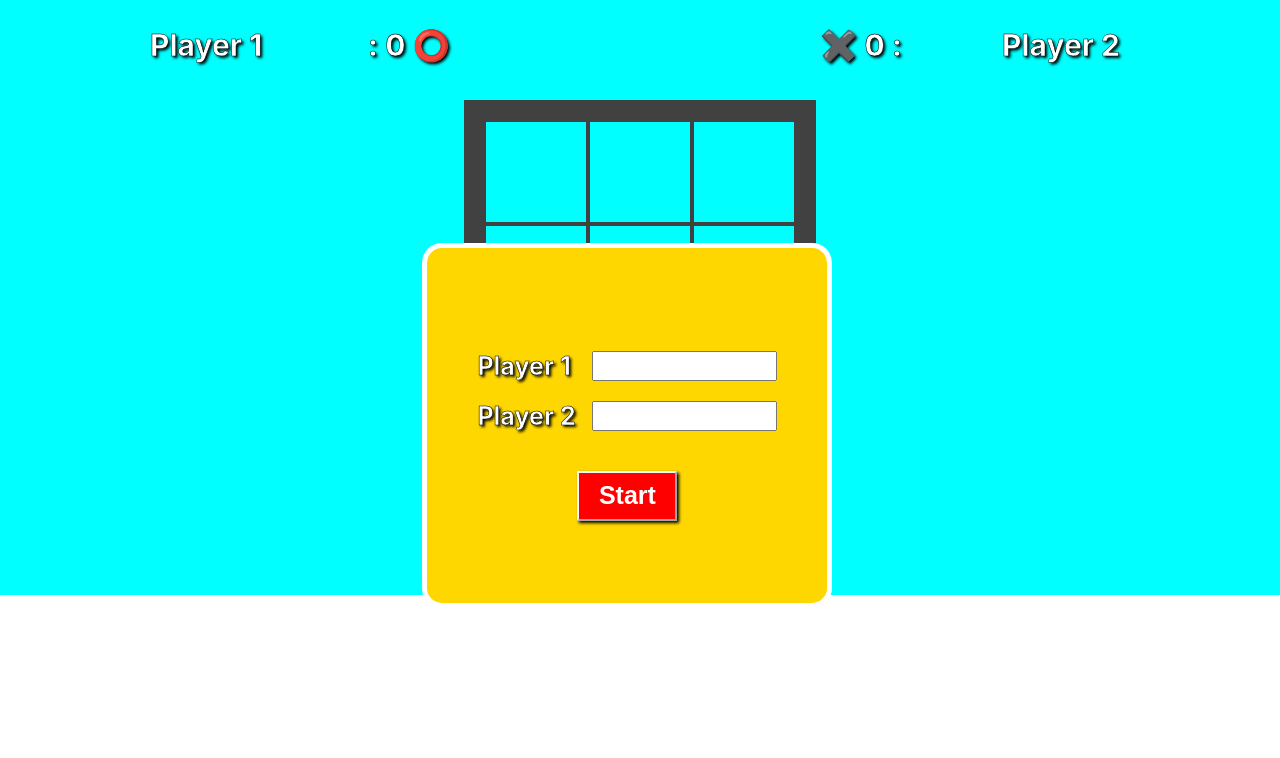
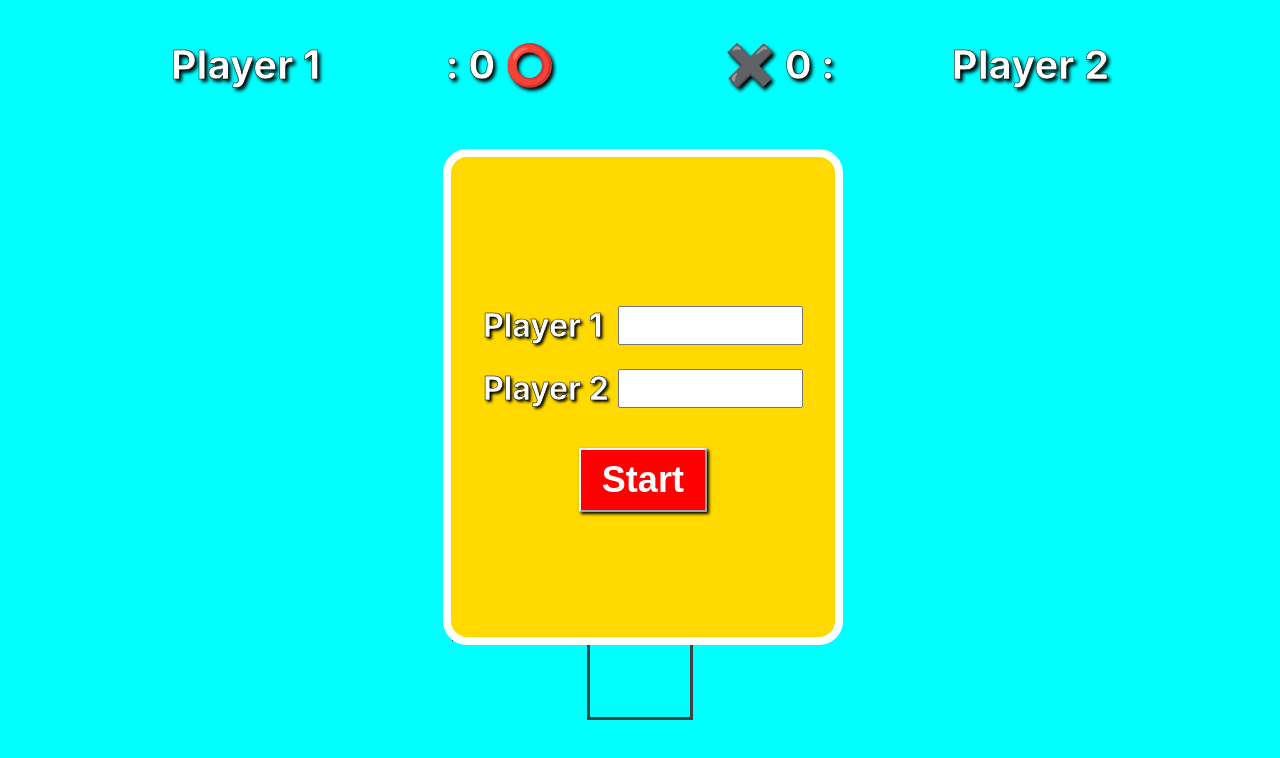
Before and after one commit to kratiks26/tick-tac-toe-, a React (Create React App) app: page / in a window 1280 px wide. Shown: the top 758 px of the page. Built offline with nearby package versions, Linux system fonts and the light colour scheme.

Commit message:
completed

```diff
--- a/src/tickTack/tickTack.css
+++ b/src/tickTack/tickTack.css
@@ -1,194 +1,153 @@
-/* * {
-    margin: 0;
-    padding: 0;
-    box-sizing: border-box;
-}
-
-html,
-body {
-    width: 1080px;
-    height: 720px;
-} */
-
-.container-div{
+.container-div {
+  width: 100vw;
+  height: 100vh;
   background-color: aqua;
-    padding:100px;
-    padding-bottom: 147px;
   display: flex;
   flex-wrap: wrap;
   justify-content: center;
   align-items: center;
 }
 
-.game-box{
-    width: 312px;
-    height: 308px;
-    border: 20px solid rgb(65, 65, 65);
+.game-box {
+  width: 24.4vw;
+  height: 52.3vh;
+  border: 4vh solid rgb(65, 65, 65);
   display: flex;
   flex-wrap: wrap;
   justify-content: center;
   align-items: center;
 }
 
-.box{
-    width: 100px;
-    height: 100px;
-    border: 2px solid rgb(65, 65, 65);
-    display:flex;
+.box {
+  width: 7.8vw;
+  height: 7.8vw;
+  border: 0.4vh solid rgb(65, 65, 65);
+  display: flex;
   justify-content: center;
   align-items: center;
-    font-size: 50px;
+  font-size: 4vw;
 }
 
-.form-box{
+.form-box {
   position: absolute;
   z-index: 10;
-    background-color: rgba(0, 0, 0, 0.171);
-    padding-left:500px;
-    padding-right:500px;
-    padding-top:180px;
-    padding-bottom:180px;
+  background-color: rgba(0, 0, 0, 0.721);
+  width: 100vw;
+  height: 100vh;
+  display: flex;
+  justify-content: center;
 }
 
-.form-div{
-    width: 400px;
-    height: 250px;
-    background-color:rgb(255, 204, 0);
+.form-div {
+  width: 40vw;
+  height: 25vh;
+  background-color: rgb(255, 204, 0);
   position: relative;
   display: flex;
   flex-wrap: wrap;
   justify-content: center;
   align-items: center;
-    border: 2px solid black;
+  border: 0.5vh solid rgb(58, 58, 58);
+  position: absolute;
+  bottom: 1%;
+  display: flex;
+  flex-direction: column;
+  align-items: center;
+  justify-content: center;
 }
 
-.message-tag{
-    position:absolute;
-    bottom: 50%;
-
+.play-button {
+  width: 20vw;
+  height: 7vh;
+  color: white;
+  font-size: 3vh;
+  font-weight: bold;
+  background-color: rgb(255, 0, 0);
+  border: 0.5vh solid white;
 }
 
-.play-button{
+.modal-container {
+  width: 30vw;
+  height: 60vh;
+  background-color: rgb(255, 217, 0);
   position: absolute;
-    left: 25%;
-    bottom:30%;
-    width: 200px;
-    height:40px;
-    color: gold;
-    font-size: 20px;
-    font-weight: bold;
-    text-shadow: 20px  black ;
-    background-color: rgb(255, 0, 0);
-    border: 2px solid white;
-
+  bottom: 19.4%;
+  left: 34.6%;
+  display: flex;
+  justify-content: center;
+  align-items: center;
+  border-radius: 3vh;
+  border: 1vh solid white;
 }
 
-
-.modal-container{
-    width: 400px;
-    height: 355px;
-    background-color: gold;
-    position: absolute;
-    bottom: 24%;
-    left: 33%;
-    display:flex;
-    justify-content: center;
-    align-items: center;
-    border-radius: 20px;
-    border: 5px solid white;
+.player-name-input {
+  margin-top: 3vh;
+  width: 25vw;
+  display: flex;
+  justify-content: space-between;
 }
 
-.player{
-    margin-top:20px;
-    width: 300px;
-    display: flex;
-    justify-content: space-between;
-    /* background-color: aqua; */
-
-}
-
-.label-name{
-    font-size: 25px;
+.player-label-name {
+  font-size: 4vh;
   font-weight: bold;
   color: white;
   -webkit-text-stroke-width: 0.5px;
   -webkit-text-stroke-color: black;
-    text-shadow: 2px 2px 3px black ;
-
+  text-shadow: 2px 2px 3px black;
 }
 
-.start-button{
-    margin-top: 20px;
+.start-button {
+  margin-top: 5vh;
   color: white;
   background-color: red;
-    font-size: 25px;
+  font-size: 4.5vh;
   font-weight: bolder;
   border-color: aliceblue;
-    width:100px;
-    height: 50px;
+  width: 10vw;
+  height: 8vh;
   box-shadow: 2px 2px 3px rgb(0, 0, 0);
 }
 
-.button{
+.button-div {
   display: flex;
   justify-content: center;
   align-items: center;
-
 }
 
-.score-board{
-    /* background-color: red; */
+.score-board {
   position: absolute;
-    top:0%;
-    width:1000px;
-    height: 50px;
+  top: 3%;
+  width: 100vw;
+  height: 10vh;
+  display: flex;
+  align-items: center;
+  justify-content: space-evenly;
+}
+
+.player-name-one {
+  width: 30vw;
+  height: 10vh;
   display: flex;
   align-items: center;
   justify-content: space-between;
-    /* border: 2px solid black; */
-    padding-left: 50px;
-    padding-right: 50px;
-    margin-top: 20px ;
+  font-weight: bold;
+  font-size: 5vh;
+  color: white;
+  -webkit-text-stroke-width: 0.5px;
+  -webkit-text-stroke-color: black;
+  text-shadow: 0.2vw 0.2vw 0.3vw black;
 }
 
-.player-name-one{
-    /* background-color: gold;
-    border:2px solid white; */
-    width: 300px;
-    height: 50px;
-    display:flex;
+.player-name-two {
+    width: 30vw;
+    height: 10vh;
+    display: flex;
     align-items: center;
     justify-content: space-between;
     font-weight: bold;
-    font-size: 30px;
-    padding-left: 10px;
-    padding-right: 20px;
+    font-size: 5vh;
     color: white;
     -webkit-text-stroke-width: 0.5px;
     -webkit-text-stroke-color: black;
-    text-shadow: 2px 2px 3px black ;
+    text-shadow: 0.2vw 0.2vw 0.3vw black;
 }
-
-.name{
-    /* width: 200px;
-    overflow: hidden; */
-}
-
-
-.player-name-two{
-    /* background-color: gold;
-    border:2px solid white; */
-    width: 300px;
-    height: 50px;
-    display:flex;
-    align-items: center;
-    justify-content: space-between;
-    font-weight: bold;
-    font-size: 30px;
-    padding-left: 10px;
-    padding-right: 20px;
-    color: white;
-    -webkit-text-stroke-width: 0.5px;
-    -webkit-text-stroke-color: black;
-    text-shadow: 2px 2px 3px black ;
-}
--- a/src/tickTack/tickTack.jsx
+++ b/src/tickTack/tickTack.jsx
@@ -42,7 +42,7 @@ const TickTack = () => {
             val--
         }
         if( count1==3 || count2 == 3 || count3 == 3 || count4 == 3){
-            setMessage(value+ "Wins");
+            setMessage(value+ "Won");
             if(value ==="⭕"){
                 let count = playerOneCount;
                 setPlayerOneCount(count+1)
@@ -66,16 +66,16 @@ const TickTack = () => {
             createPortal(
                 <div className='modal-container'>
                     <div className='box-appear'>
-                        <div className='player one'>
-                            <label className='label-name'>Player 1</label>
+                        <div className='player-name-input'>
+                            <label className='player-label-name'>Player 1</label>
                             <input onChange={(e)=> setFirstUserName(e.target.value)}/>
                         </div>
-                        <div className='player two'>
-                            <label className='label-name'>Player 2</label>
+                        <div className='player-name-input'>
+                            <label className='player-label-name'>Player 2</label>
                             <input  onChange={(e)=> setSecondUserName(e.target.value)}/>
                         </div>
 
-                       <div className='player button'>
+                       <div className='button-div'>
                        <button className='start-button' onClick={()=>setModal(false)}>Start</button>
                        </div>
                     </div>
@@ -92,7 +92,6 @@ const TickTack = () => {
             </div>
             </div>
 
-            {/* game code */}
                 <div className='game-box'>
                     {
                         box.map((arr, i) => {
@@ -106,7 +105,7 @@ const TickTack = () => {
                         })
                     }
                 </div>
-                { message !== "" ?  <form className='form-box'>
+                { message !== "" &&  <form className='form-box'>
                     <div className='form-div'>
                         <h1 className='message-tag'>{message}</h1>
                         <button className='play-button' onClick={(e)=>{
@@ -115,10 +114,9 @@ const TickTack = () => {
                             setMessage("");
 
                         }
-                            } >Play Again</button>
+                            }>Play Again</button>
                     </div>
-                </form> :
-                ""
+                </form>
 
                 }
 
```
Lines whose indentation alone changed are shown as unchanged.
